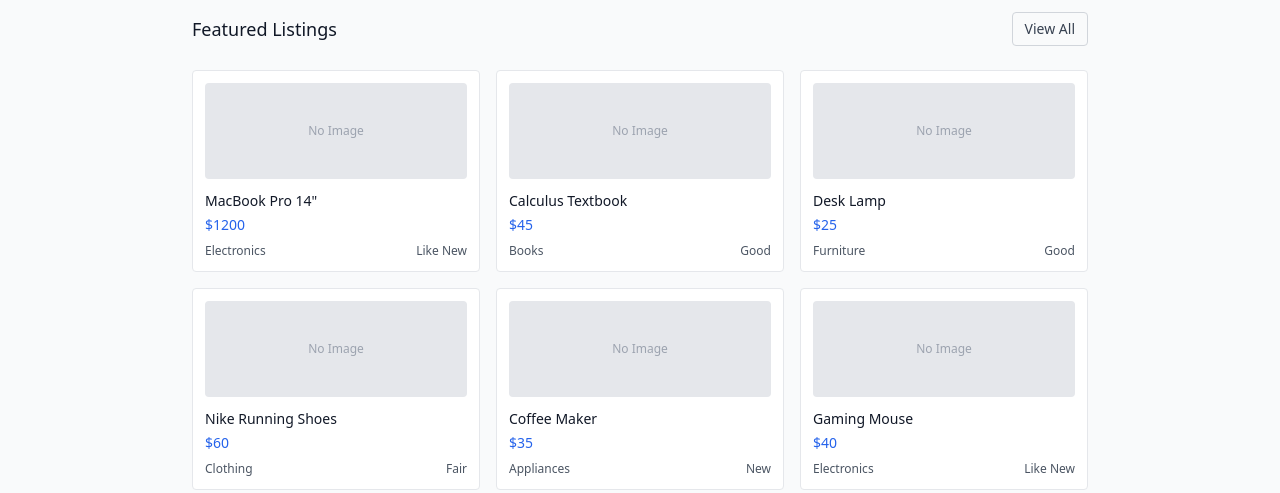
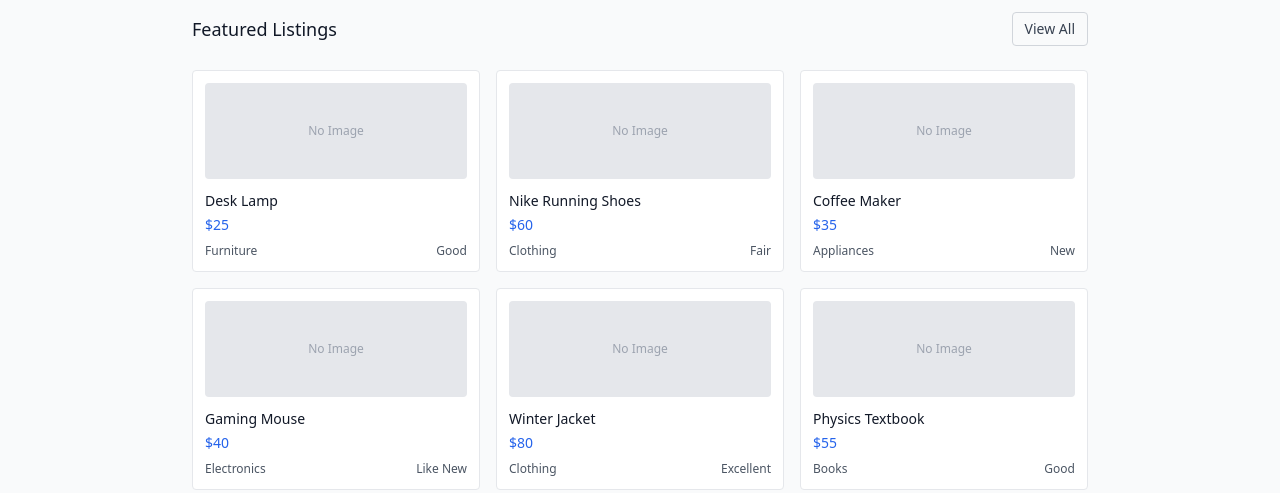
Before and after one commit to Gr1ffi7h/UMarket, a Next.js app: page / in a window 1280 px wide. Shown: the part 459-952 px from the top of the page. Built offline with nearby package versions, Linux system fonts and the light colour scheme; no server answers.

Commit message:
Deploy UMarket  hourly rotating featured listing algorithm added

```diff
--- a/src/app/browse/page.tsx
+++ b/src/app/browse/page.tsx
@@ -11,76 +11,10 @@
 import React, { useState } from 'react';
 import { Button } from '@/components/Button';
 import { ClientHeader } from '@/components/ClientHeader';
+import { getAllActiveListings } from '@/lib/featured-listing';
 
-// Mock data for marketplace items
-const mockItems = [
-  {
-    id: '1',
-    title: 'MacBook Pro 14"',
-    price: 1200,
-    category: 'Electronics',
-    condition: 'Like New',
-    image: '/api/placeholder/200/150',
-    description: 'Excellent condition MacBook Pro, barely used.',
-    seller: 'john.doe@university.edu',
-    postedAt: '2024-01-15',
-  },
-  {
-    id: '2',
-    title: 'Calculus Textbook',
-    price: 45,
-    category: 'Books',
-    condition: 'Good',
-    image: '/api/placeholder/200/150',
-    description: 'Calculus: Early Transcendentals, 8th Edition.',
-    seller: 'jane.smith@university.edu',
-    postedAt: '2024-01-14',
-  },
-  {
-    id: '3',
-    title: 'Desk Lamp',
-    price: 25,
-    category: 'Furniture',
-    condition: 'Good',
-    image: '/api/placeholder/200/150',
-    description: 'LED desk lamp with adjustable brightness.',
-    seller: 'mike.wilson@university.edu',
-    postedAt: '2024-01-13',
-  },
-  {
-    id: '4',
-    title: 'Nike Running Shoes',
-    price: 60,
-    category: 'Clothing',
-    condition: 'Fair',
-    image: '/api/placeholder/200/150',
-    description: 'Size 10 Nike running shoes, worn a few times.',
-    seller: 'sarah.jones@university.edu',
-    postedAt: '2024-01-12',
-  },
-  {
-    id: '5',
-    title: 'Coffee Maker',
-    price: 35,
-    category: 'Appliances',
-    condition: 'New',
-    image: '/api/placeholder/200/150',
-    description: 'Brand new coffee maker, still in box.',
-    seller: 'alex.brown@university.edu',
-    postedAt: '2024-01-11',
-  },
-  {
-    id: '6',
-    title: 'Gaming Mouse',
-    price: 40,
-    category: 'Electronics',
-    condition: 'Like New',
-    image: '/api/placeholder/200/150',
-    description: 'RGB gaming mouse, barely used.',
-    seller: 'chris.davis@university.edu',
-    postedAt: '2024-01-10',
-  },
-];
+// Get all active listings from centralized data source
+const mockItems = getAllActiveListings();
 
 const categories = ['All', 'Electronics', 'Books', 'Furniture', 'Clothing', 'Appliances'];
 const conditions = ['All', 'New', 'Like New', 'Good', 'Fair'];
--- a/src/app/page.tsx
+++ b/src/app/page.tsx
@@ -8,58 +8,11 @@
 
 import { Button } from '@/components/Button';
 import { ClientHeader } from '@/components/ClientHeader';
+import { getFeaturedListings } from '@/lib/featured-listing';
 
-// Mock featured listings data
-const featuredListings = [
-  {
-    id: '1',
-    title: 'MacBook Pro 14"',
-    price: 1200,
-    category: 'Electronics',
-    condition: 'Like New',
-    image: '/api/placeholder/200/150',
-  },
-  {
-    id: '2',
-    title: 'Calculus Textbook',
-    price: 45,
-    category: 'Books',
-    condition: 'Good',
-    image: '/api/placeholder/200/150',
-  },
-  {
-    id: '3',
-    title: 'Desk Lamp',
-    price: 25,
-    category: 'Furniture',
-    condition: 'Good',
-    image: '/api/placeholder/200/150',
-  },
-  {
-    id: '4',
-    title: 'Nike Running Shoes',
-    price: 60,
-    category: 'Clothing',
-    condition: 'Fair',
-    image: '/api/placeholder/200/150',
-  },
-  {
-    id: '5',
-    title: 'Coffee Maker',
-    price: 35,
-    category: 'Appliances',
-    condition: 'New',
-    image: '/api/placeholder/200/150',
-  },
-  {
-    id: '6',
-    title: 'Gaming Mouse',
-    price: 40,
-    category: 'Electronics',
-    condition: 'Like New',
-    image: '/api/placeholder/200/150',
-  },
-];
+// Get featured listings using deterministic hourly algorithm
+// This ensures the same listings appear during the same hour globally
+const featuredListings = getFeaturedListings(6);
 
 /**
  * Compact Hero Section
@@ -159,9 +112,15 @@ function HowItWorks() {
  * Featured Listings Preview
  *
  * 4-6 listing cards in compact grid
+ * Uses deterministic hourly algorithm for selection
  * Clean card styling with minimal information
  */
 function FeaturedListings() {
+  // Edge case: No listings available
+  if (featuredListings.length === 0) {
+    return null;
+  }
+
   return (
     <section className="py-8 px-4 bg-gray-50 dark:bg-gray-800">
       <div className="max-w-4xl mx-auto">
@@ -174,7 +133,7 @@ function FeaturedListings() {
           </Button>
         </div>
         <div className="grid grid-cols-1 sm:grid-cols-2 lg:grid-cols-3 gap-4">
-          {featuredListings.slice(0, 6).map(listing => (
+          {featuredListings.map(listing => (
             <div key={listing.id} className="bg-white dark:bg-gray-900 border border-gray-200 dark:border-gray-700 rounded p-3">
               <div className="w-full h-24 bg-gray-200 dark:bg-gray-700 rounded mb-3 flex items-center justify-center">
                 <span className="text-xs text-gray-400 dark:text-gray-500">No Image</span>
--- /dev/null
+++ b/src/lib/featured-listing.ts
@@ -0,0 +1,174 @@
+/**
+ * Featured Listing Algorithm
+ *
+ * Deterministic hourly rotation using modulo operation
+ * Ensures same listing appears during the same hour globally
+ * No randomness, no external scheduling needed
+ */
+
+// Mock database of active listings
+// In production, this would come from your database
+const ACTIVE_LISTINGS = [
+  {
+    id: '1',
+    title: 'MacBook Pro 14"',
+    price: 1200,
+    category: 'Electronics',
+    condition: 'Like New',
+    image: '/api/placeholder/200/150',
+    description: 'Powerful laptop in excellent condition',
+    postedAt: '2024-01-15',
+  },
+  {
+    id: '2',
+    title: 'Calculus Textbook',
+    price: 45,
+    category: 'Books',
+    condition: 'Good',
+    image: '/api/placeholder/200/150',
+    description: 'Essential calculus textbook with minimal notes',
+    postedAt: '2024-01-14',
+  },
+  {
+    id: '3',
+    title: 'Desk Lamp',
+    price: 25,
+    category: 'Furniture',
+    condition: 'Good',
+    image: '/api/placeholder/200/150',
+    description: 'LED desk lamp with adjustable brightness',
+    postedAt: '2024-01-13',
+  },
+  {
+    id: '4',
+    title: 'Nike Running Shoes',
+    price: 60,
+    category: 'Clothing',
+    condition: 'Fair',
+    image: '/api/placeholder/200/150',
+    description: 'Comfortable running shoes, lightly used',
+    postedAt: '2024-01-12',
+  },
+  {
+    id: '5',
+    title: 'Coffee Maker',
+    price: 35,
+    category: 'Appliances',
+    condition: 'New',
+    image: '/api/placeholder/200/150',
+    description: 'Brand new coffee maker, never opened',
+    postedAt: '2024-01-11',
+  },
+  {
+    id: '6',
+    title: 'Gaming Mouse',
+    price: 40,
+    category: 'Electronics',
+    condition: 'Like New',
+    image: '/api/placeholder/200/150',
+    description: 'Wireless gaming mouse with RGB lighting',
+    postedAt: '2024-01-10',
+  },
+  {
+    id: '7',
+    title: 'Winter Jacket',
+    price: 80,
+    category: 'Clothing',
+    condition: 'Excellent',
+    image: '/api/placeholder/200/150',
+    description: 'Warm winter jacket, size M',
+    postedAt: '2024-01-09',
+  },
+  {
+    id: '8',
+    title: 'Physics Textbook',
+    price: 55,
+    category: 'Books',
+    condition: 'Good',
+    image: '/api/placeholder/200/150',
+    description: 'University physics textbook, latest edition',
+    postedAt: '2024-01-08',
+  },
+];
+
+/**
+ * Get current hour in UTC (0-23)
+ *
+ * Uses deterministic timestamp calculation
+ * Ensures consistent hour calculation across servers
+ */
+function getCurrentUTCHour(): number {
+  return Math.floor(Date.now() / (1000 * 60 * 60)) % 24;
+}
+
+/**
+ * Get featured listing using deterministic algorithm
+ *
+ * Algorithm:
+ * 1. Get current UTC hour (0-23)
+ * 2. Use modulo operation: featuredIndex = currentHour % listings.length
+ * 3. Return listing at that index
+ *
+ * This ensures:
+ * - Same listing appears during the same hour globally
+ * - Listing changes every new hour
+ * - No randomness on page refresh
+ * - No external scheduling needed
+ */
+export function getFeaturedListing(): typeof ACTIVE_LISTINGS[0] | null {
+  // Edge case: No listings available
+  if (ACTIVE_LISTINGS.length === 0) {
+    return null;
+  }
+
+  // Edge case: Only one listing exists
+  if (ACTIVE_LISTINGS.length === 1) {
+    return ACTIVE_LISTINGS[0];
+  }
+
+  // Deterministic selection using current hour
+  const currentHour = getCurrentUTCHour();
+  const featuredIndex = currentHour % ACTIVE_LISTINGS.length;
+
+  return ACTIVE_LISTINGS[featuredIndex];
+}
+
+/**
+ * Get multiple featured listings for grid display
+ *
+ * Uses the same deterministic algorithm but returns multiple listings
+ * Starting from the featured listing and wrapping around
+ */
+export function getFeaturedListings(count: number = 6): typeof ACTIVE_LISTINGS {
+  // Edge case: No listings available
+  if (ACTIVE_LISTINGS.length === 0) {
+    return [];
+  }
+
+  // Edge case: Fewer listings than requested count
+  if (ACTIVE_LISTINGS.length <= count) {
+    return [...ACTIVE_LISTINGS];
+  }
+
+  const currentHour = getCurrentUTCHour();
+  const featuredIndex = currentHour % ACTIVE_LISTINGS.length;
+
+  // Return listings starting from featured index
+  const featuredListings: typeof ACTIVE_LISTINGS = [];
+
+  for (let i = 0; i < count; i++) {
+    const index = (featuredIndex + i) % ACTIVE_LISTINGS.length;
+    featuredListings.push(ACTIVE_LISTINGS[index]);
+  }
+
+  return featuredListings;
+}
+
+/**
+ * Get all active listings (for browse page)
+ *
+ * In production, this would query your database
+ */
+export function getAllActiveListings(): typeof ACTIVE_LISTINGS {
+  return [...ACTIVE_LISTINGS];
+}
```
